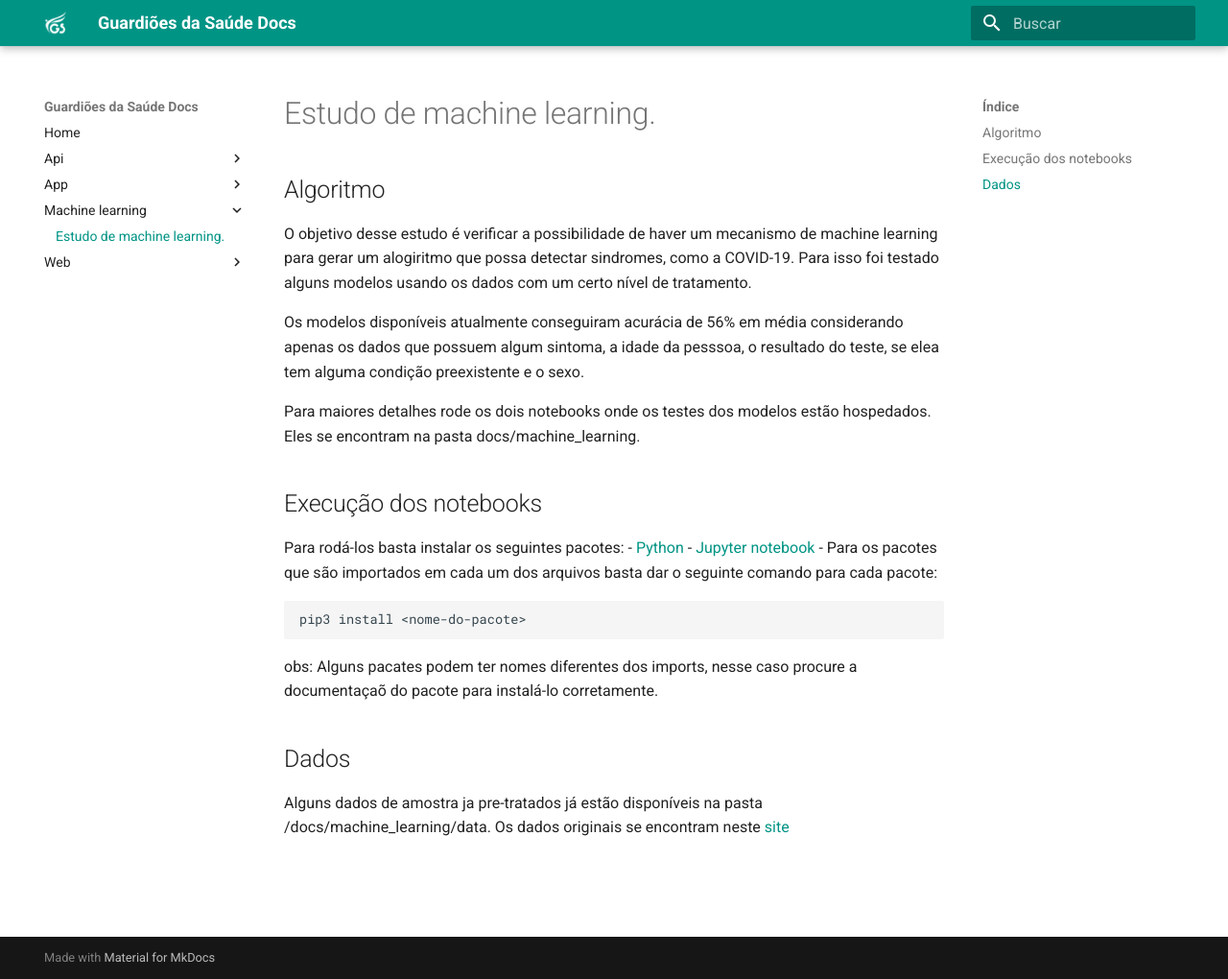
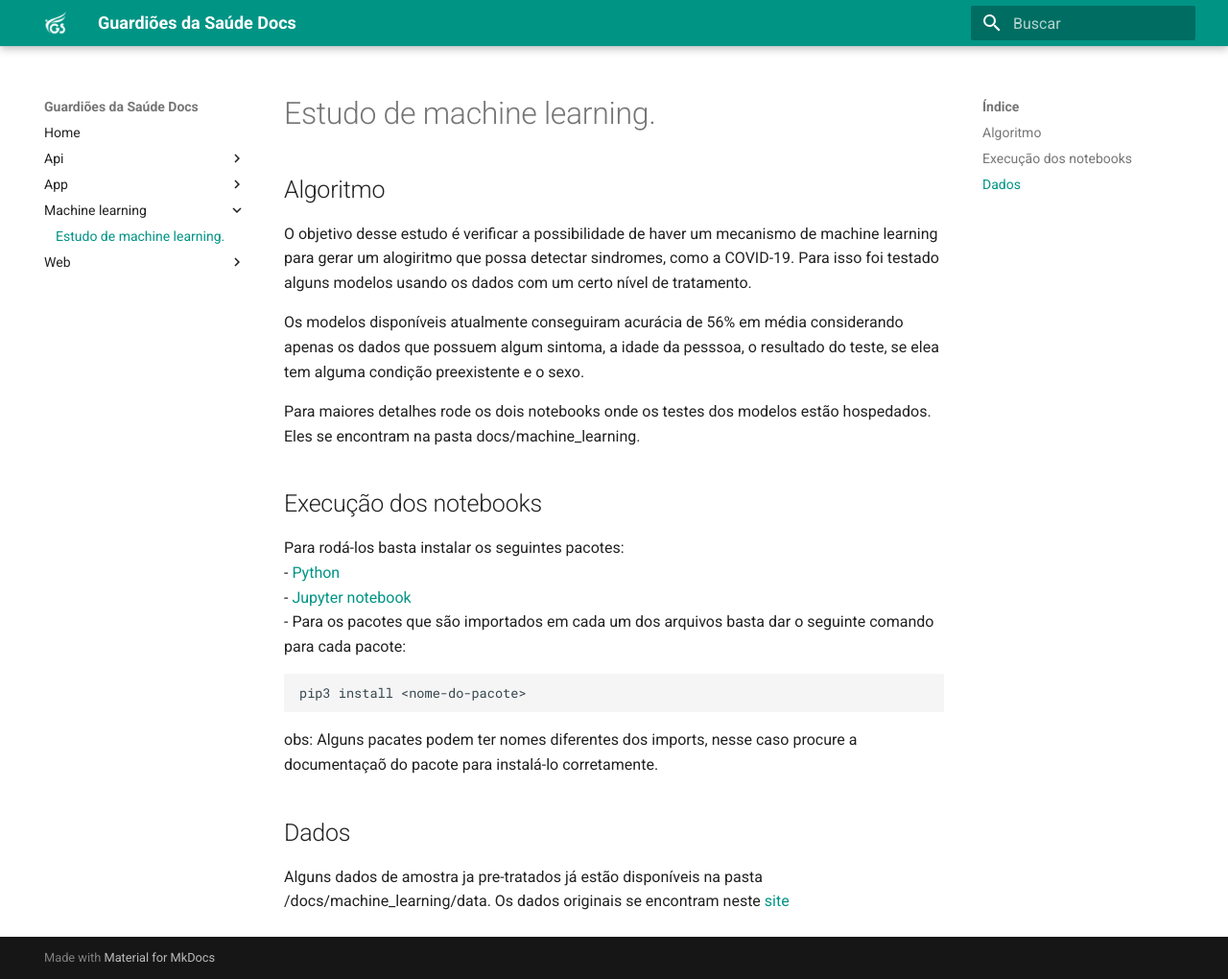
Before and after one commit to ProEpiDesenvolvimento/guardioes-docs, an MkDocs documentation site: the page built from docs/machine_learning/index.md, in a window 1280 px wide and 1020 px high. Shown: the whole window at 96% size. Built offline with MkDocs 1.6.1 and Material for MkDocs 9.7.7, drawn with Linux system fonts in a browser that asks for light colours.

Commit message:
Fixing end line

````diff
--- a/docs/machine_learning/index.md
+++ b/docs/machine_learning/index.md
@@ -11,9 +11,9 @@ Para maiores detalhes rode os dois notebooks onde os testes dos modelos estão h
 
 ## Execução dos notebooks
 
-Para rodá-los basta instalar os seguintes pacotes:
--  [Python](https://tutorial.djangogirls.org/pt/python_installation/)
--  [Jupyter notebook](https://jupyter.org/install)
+Para rodá-los basta instalar os seguintes pacotes:<br>
+-  [Python](https://tutorial.djangogirls.org/pt/python_installation/)<br>
+-  [Jupyter notebook](https://jupyter.org/install)<br>
 -  Para os pacotes que são importados em cada um dos arquivos basta dar o seguinte comando para cada pacote:
 ```Shell
 pip3 install <nome-do-pacote>
````
